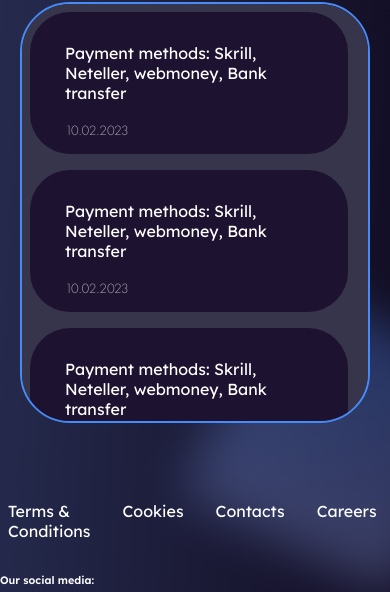
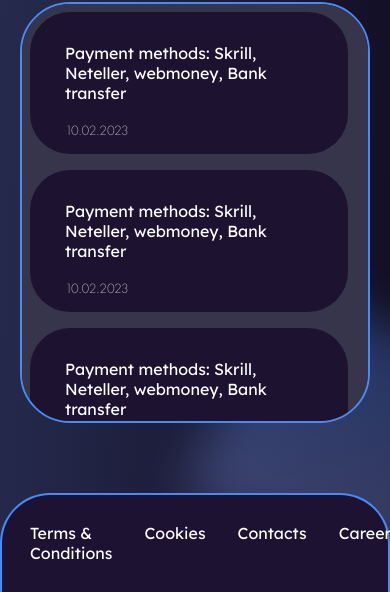
Before and after one commit to chenochek/vtop3_test, a plain HTML site: page index.html in a window 390 px wide. Shown: the part 702-1294 px from the top of the page. Drawn offline with Linux system fonts and the light colour scheme.

Commit message:
Add footer

```diff
--- a/style.css
+++ b/style.css
@@ -236,13 +236,13 @@ Main
 */
 
 .main {
-    margin: 8px 140px auto;
     display: flex;
     gap: 42px;
     flex-wrap: wrap;
     justify-content: center;
     max-width: 1640px;
     position: relative;
+    margin: 8px 140px 160px;
 
 }
 
@@ -295,7 +295,7 @@ Animation
         top: -10%;
     }
     to {
-        top: 110%;
+        top: 40%;
     }
 }
 
@@ -445,6 +445,21 @@ Blog
 
 }
 
+/*
+Footer
+ */
+
+.footer {
+    width: 100%;
+    border-radius: 64px 64px 0px 0px;
+    border: 4px solid var(--border-color);
+    border-bottom-width: 0px;
+    padding: 40px 140px 24px 140px;
+    background-color: #1D1232;
+    max-height: 130px;
+    display: flex;
+
+}
 
 @media (max-width: 1180px) {
 
@@ -667,4 +682,14 @@ Blog
         font-size: 1rem;
         line-height: 1.25;
     }
+
+    .footer {
+        border-radius: 50px 50px 0px 0px;
+        border-width: 2px;
+        border-bottom-width: 0px;
+        padding: 20px;
+        max-height: 233px;
+        flex-direction: column;
+
+    }
 }
```
